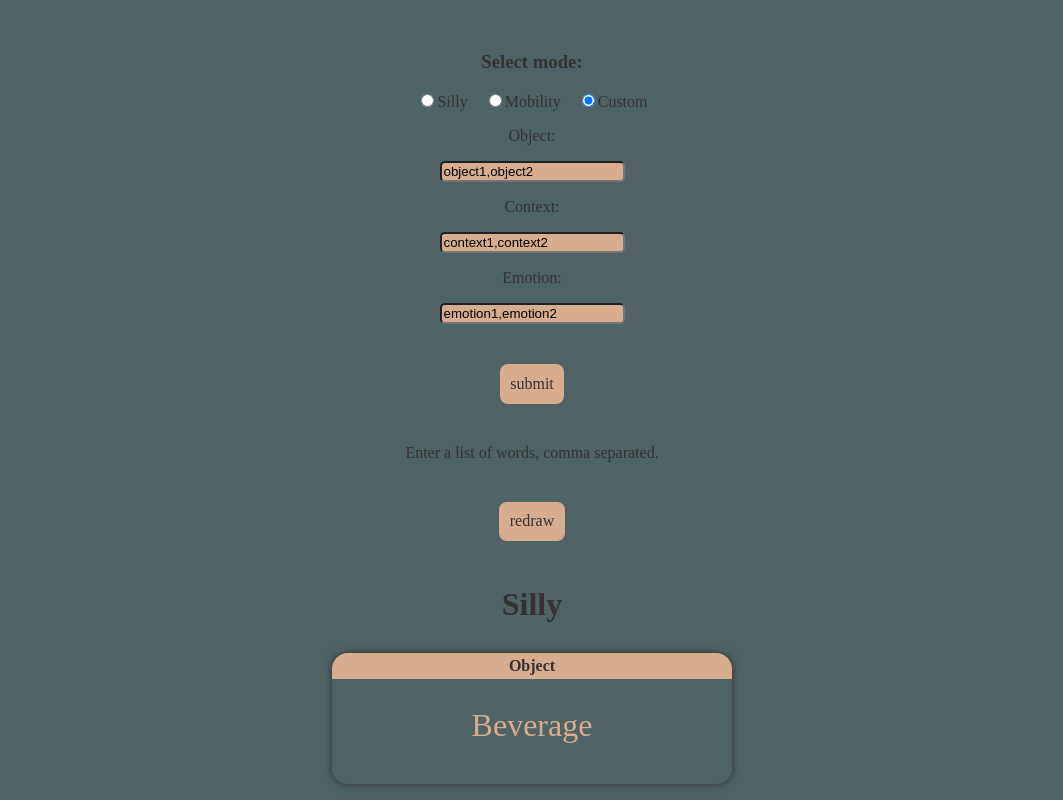
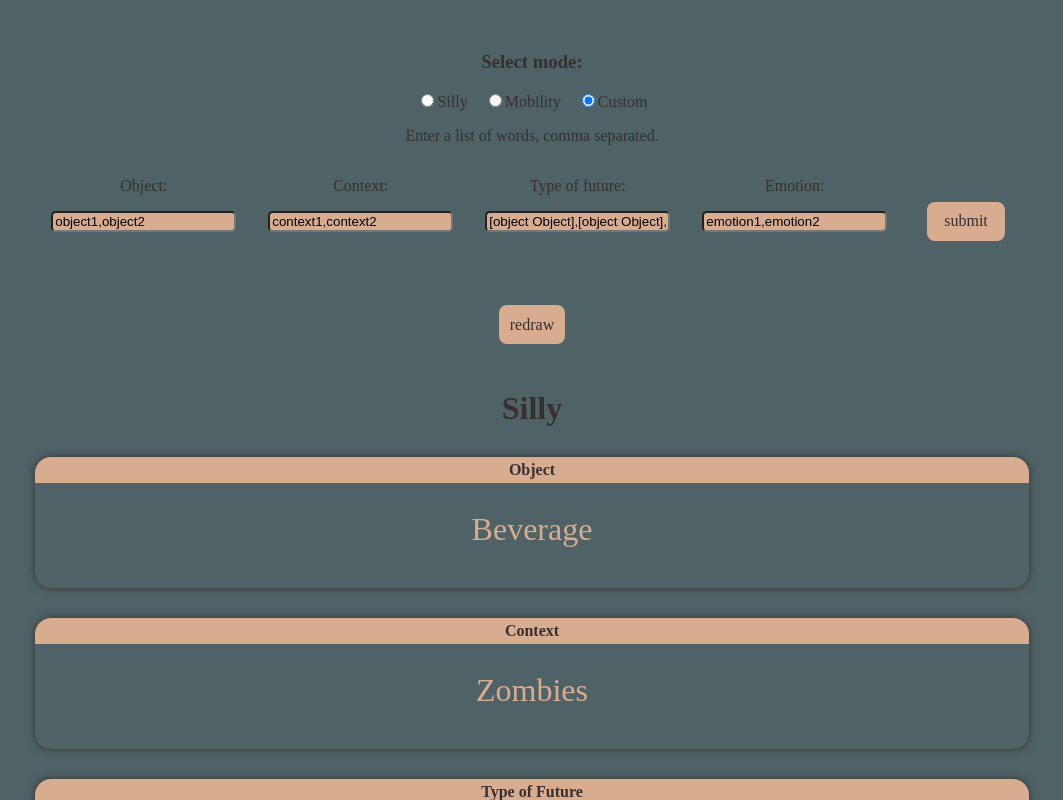
Before and after one commit to TakinB/ThingFromTheFuture, a React (Vite) app: page / in a window 1280 px wide. Both pictures are taken after a click on the radio button "Custom". Shown: the top 800 px of the page, without its empty margins (108-1171 px from the left). Built offline with nearby package versions, Linux system fonts and the light colour scheme; a web font is replaced by a local one.

Commit message:
rename event to future and add text input for future type

```diff
--- a/package.json
+++ b/package.json
@@ -4,7 +4,7 @@
   "version": "0.0.0",
   "type": "module",
   "scripts": {
-    "dev": "vite",
+    "dev": "vite --port 3000",
     "build": "vite build",
     "preview": "vite preview"
   },
--- a/src/App.jsx
+++ b/src/App.jsx
@@ -3,12 +3,12 @@ import reactLogo from './assets/react.svg'
 import './App.css'
 import FileUpload from './components/FileUpload';
 import objects from './data/objects.json'
-import events from './data/events.json'
+import futures from './data/events.json'
 import contexts from './data/contexts.json'
 import moods from './data/moods.json'
 
 import carobjects from './mobility/objects.json'
-import carevents from './mobility/events.json'
+import carfutures from './mobility/events.json'
 import carcontexts from './mobility/contexts.json'
 import carmoods from './mobility/moods.json'
 
@@ -39,13 +39,37 @@ function shuffle(array) {
 // use instead  math.random(length of the array)
 function App() {
   const [object, setObject] = useState([ "Beverage"]);
-  const [event, setEvent] = useState([{        "title": "Collapse", "description": "a future in which society as we know it has come apart"}]);
+  const [future, setFuture] = useState([    {
+    title: "Collapse",
+    description: "a future in which society as we know it has come apart",
+  },     {
+    title: "Grow",
+    description: "a future in which “progress” has continued",
+  },     {
+    title: "Dicipline",
+    description: "a future in which order is deliberately coordinated or imposed",
+  },     {
+    title: "Transform",
+    description: "a future in which a profound historical evolution has occurred",
+  }]);
   const [mood, setMood] = useState(["Amusement"]);
   const [context, setContext] = useState(["Zombies"]);
   const [intro, setIntro] = useState("Silly");
   const [data, setData] = useState(["test1", "test2"]);
   const [mode, setMode] = useState("Silly");
-  const [customData, setCustomData] = useState([["object1", "object2"],["object1", "object2"],["object1", "object2"]])
+  const [customData, setCustomData] = useState([["object1", "object2"],["context1", "context2"],[    {
+    title: "Collapse",
+    description: "a future in which society as we know it has come apart",
+  },     {
+    title: "Grow",
+    description: "a future in which “progress” has continued",
+  },     {
+    title: "Dicipline",
+    description: "a future in which order is deliberately coordinated or imposed",
+  },     {
+    title: "Transform",
+    description: "a future in which a profound historical evolution has occurred",
+  }], ["emotion1", "emotion2"]])
 
   const handleData = (data) => {
     setData(data)
@@ -61,32 +85,32 @@ function App() {
   function handleDraw(mode){
         //silly thing from the future
         const mySillyMoods = shuffle(moods).slice(0,1)
-        const mySillyEvents = shuffle(events).slice(0,1)
+        const mySillyFutures = shuffle(futures).slice(0,1)
         const mySillyObjects = shuffle(objects).slice(0,1)
         const mySillyContexts = shuffle(contexts).slice(0,1)
 
         //mobility thing from the future
         const myCarMoods = shuffle(carmoods).slice(0,1)
-        const myCarEvents = shuffle(carevents).slice(0,1)
+        const myCarFutures = shuffle(carfutures).slice(0,1)
         const myCarObjects = shuffle(carobjects).slice(0,1)
         const myCarContexts = shuffle(carcontexts).slice(0,1)
 
         //customise thing from the future
         const myCustomeObjects = shuffle(customData[0]).slice(0,1)
         const myCustomeContexts = shuffle(customData[1]).slice(0,1)
-        const myCustomeMoods = shuffle(customData[2]).slice(0,1)
-        // const myCustomeEvents = shuffle(carevents).slice(0,1)
+        const myCustomeMoods = shuffle(customData[3]).slice(0,1)
+        const myCustomeFutures = shuffle(customData[2]).slice(0,1)
 
         if(mode == "Silly"){
           setIntro("Let's get silly")
-          setEvent(mySillyEvents)
+          setFuture(mySillyFutures)
           setObject(mySillyObjects)
           setContext(mySillyContexts)
           setMood(mySillyMoods)
         }
         if(mode == "Mobility"){
           setIntro("Imagine mobililty")
-          setEvent(myCarEvents)
+          setFuture(myCarFutures)
           setObject(myCarObjects)
           setContext(myCarContexts)
           setMood(myCarMoods)
@@ -96,26 +120,28 @@ function App() {
           setObject(myCustomeObjects)
           setContext(myCustomeContexts)
           setMood(myCustomeMoods)
+          setFuture(myCustomeFutures)
         }
   }
   function handleSubmit (childData){
-
+    console.log(childData)
     setCustomData(childData)
 
     //customise thing from the future
     const myCustomeObjects = shuffle(childData[0]).slice(0,1)
     const myCustomeContexts = shuffle(childData[1]).slice(0,1)
-    const myCustomeMoods = shuffle(childData[2]).slice(0,1)
-    // const myCustomeEvents = shuffle(carevents).slice(0,1)
+    const myCustomeMoods = shuffle(childData[3]).slice(0,1)
+    const myCustomeFutures = shuffle(childData[2]).slice(0,1)
 
     setIntro("Cutomised mode")
     setObject(myCustomeObjects)
     setContext(myCustomeContexts)
     setMood(myCustomeMoods)
-    // setEvent(childData)
+    setFuture(myCustomeFutures)
 
     console.log(childData)
-    console.log(myCustomeObjects)
+    console.log(myCustomeFutures.title)
+
   }
 
   return (
@@ -125,7 +151,7 @@ function App() {
         <TextInput handleCallback={handleSubmit}/>
       }
       <button id="redraw" onClick={event =>handleDraw(mode)}> redraw </button>
-      <Deck gameIntro={intro} Moods={mood} Objects={object} Contexts={context} Events={event}/>
+      <Deck gameIntro={intro} Moods={mood} Objects={object} Contexts={context} Futures={future}/>
     </div>
   );
 }
--- a/src/components/RadioButton.css
+++ b/src/components/RadioButton.css
@@ -8,4 +8,5 @@ singleRadio {
     display: inline;
     justify-content: space-between;
     padding: 0.5rem;
+    align-items: center;
 }
--- a/src/components/card.jsx
+++ b/src/components/card.jsx
@@ -50,7 +50,7 @@ function CardContent(props) {
 export default function Card(props) {
 
     return (
-      <div style={{ width: props.width + "px" }}>
+      <div >
         <div className="Card">
           <CardImage image={props.image} width={props.width} />
           <CardContent
@@ -65,9 +65,9 @@ export default function Card(props) {
 
 
 // 2. Defaults /////////////////////////////////////////////
-Card.defaultProps = {
-  width: 400,
-  title: "not found",
-  type: "not found",
-  description: ""
-};
+// Card.defaultProps = {
+//   width: 400,
+//   title: "not found",
+//   type: "not found",
+//   description: ""
+// };
--- a/src/components/cardDeck.jsx
+++ b/src/components/cardDeck.jsx
@@ -7,7 +7,7 @@ export default function Deck(props) {
             <h1>{props.gameIntro}</h1>
             <Card type="Object" title={props.Objects[0]} key="object"/>
             <Card type="Context" title={props.Contexts[0]} key="context"/>
-            <Card type="Type of Future" title={props.Events[0].title} description={props.Events[0].description } key={props.Events[0].title}/>
+            <Card type="Type of Future" title={props.Futures[0].title} description={props.Futures[0].description } key="future"/>
             <Card type="Emotion" title={props.Moods[0]} key="emotion"/>
         </div>
 
--- a/src/components/textInput.css
+++ b/src/components/textInput.css
@@ -4,3 +4,11 @@
     align-items: center;
     justify-content: space-between;
 }
+
+.InputLabel {
+    display: inline-block;
+    justify-content: space-between;
+    align-items: center;
+    padding-left: 1rem;
+    padding-right: 1rem;
+}
--- a/src/components/textInput.jsx
+++ b/src/components/textInput.jsx
@@ -1,43 +1,88 @@
 import React, { createContext, useEffect, useState } from "react";
-import './textInput.css'
+import "./textInput.css";
 
-const TextInput = ({handleCallback}) => {
+const TextInput = ({ handleCallback }) => {
   const [objectString, setObjectString] = useState(["object1", "object2"]);
   const [contextString, setContextString] = useState(["context1", "context2"]);
   const [emotionString, setEmotionString] = useState(["emotion1", "emotion2"]);
+  const [eventString, setEventString] = useState([
+    {
+      title: "Collapse",
+      description: "a future in which society as we know it has come apart",
+    },     {
+      title: "Grow",
+      description: "a future in which “progress” has continued",
+    },     {
+      title: "Dicipline",
+      description: "a future in which order is deliberately coordinated or imposed",
+    },     {
+      title: "Transform",
+      description: "a future in which a profound historical evolution has occurred",
+    }
+  ]);
+
 
   return (
-      <>
-        <label style={{align:"center"}} >
+    <div className="TextInput">
+      <p>Enter a list of words, comma separated.</p>
+      <label style={{ align: "center", display: "inline" }}>
+        <div className="InputLabel">
           <p> Object:</p>
-          <input className="singleInput"
+          <input
+            className="singleInput"
             value={objectString}
-            onChange={e => setObjectString(e.target.value.split(','))}
+            onChange={(e) => setObjectString(e.target.value.split(","))}
             type="string"
           />
+        </div>
+
+        <div className="InputLabel">
           <p>Context:</p>
 
-          <input className="singleInput"
+          <input
+            className="singleInput"
             value={contextString}
-              onChange={e => setContextString(e.target.value.split(','))}
+            onChange={(e) => setContextString(e.target.value.split(","))}
             type="string"
           />
-          <p>Emotion:</p>
-          <input className="singleInput"
-              value={emotionString}
-              onChange={e => setEmotionString(e.target.value.split(','))}
+        </div>
+
+        <div className="InputLabel">
+          <p>Type of future:</p>
+          <input
+            className="singleInput"
+            value={eventString}
+            onChange={(e) => setEventString(e.target.value.split(","))}
             type="string"
           />
-          <p></p>
-          <button onClick={e =>{e.preventDefault(); handleCallback([objectString, contextString, emotionString])}}>
+        </div>
+
+        <div className="InputLabel">
+          <p>Emotion:</p>
+          <input
+            className="singleInput"
+            value={emotionString}
+            onChange={(e) => setEmotionString(e.target.value.split(","))}
+            type="string"
+          />
+        </div>
+        <button className="InputLabel"
+          onClick={(e) => {
+            e.preventDefault();
+            handleCallback([
+              objectString,
+              contextString,
+              eventString,
+              emotionString
+            ]);
+          }}
+        >
           submit
         </button>
-
       </label>
-        <p>Enter a list of words, comma separated.</p>
-
-      </>
+      <p></p>
+    </div>
   );
-}
+};
 
 export default TextInput;
```
Also changed, not shown: src/charging/objects.json (added, +17 -0 lines). Lines whose indentation alone changed are shown as unchanged.
